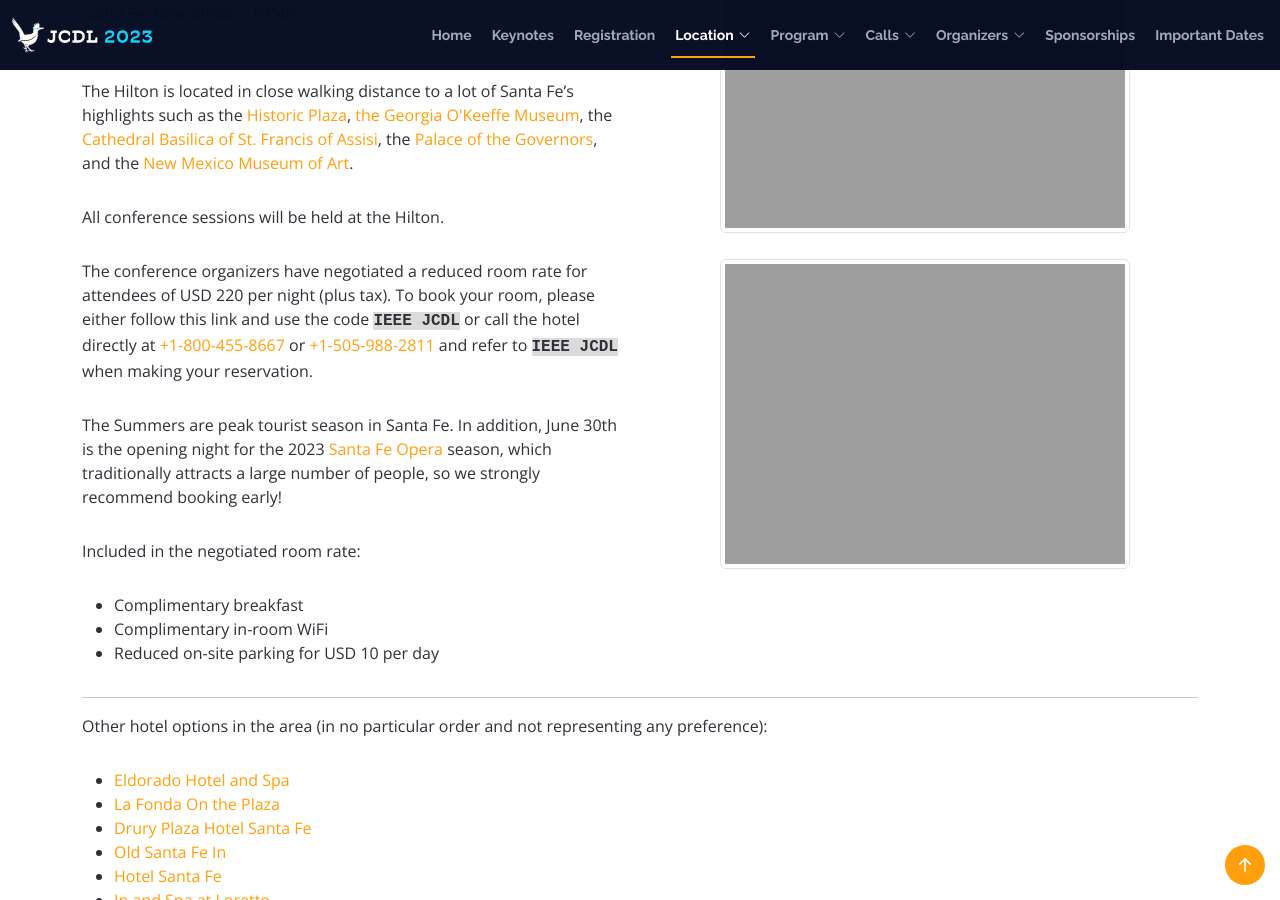
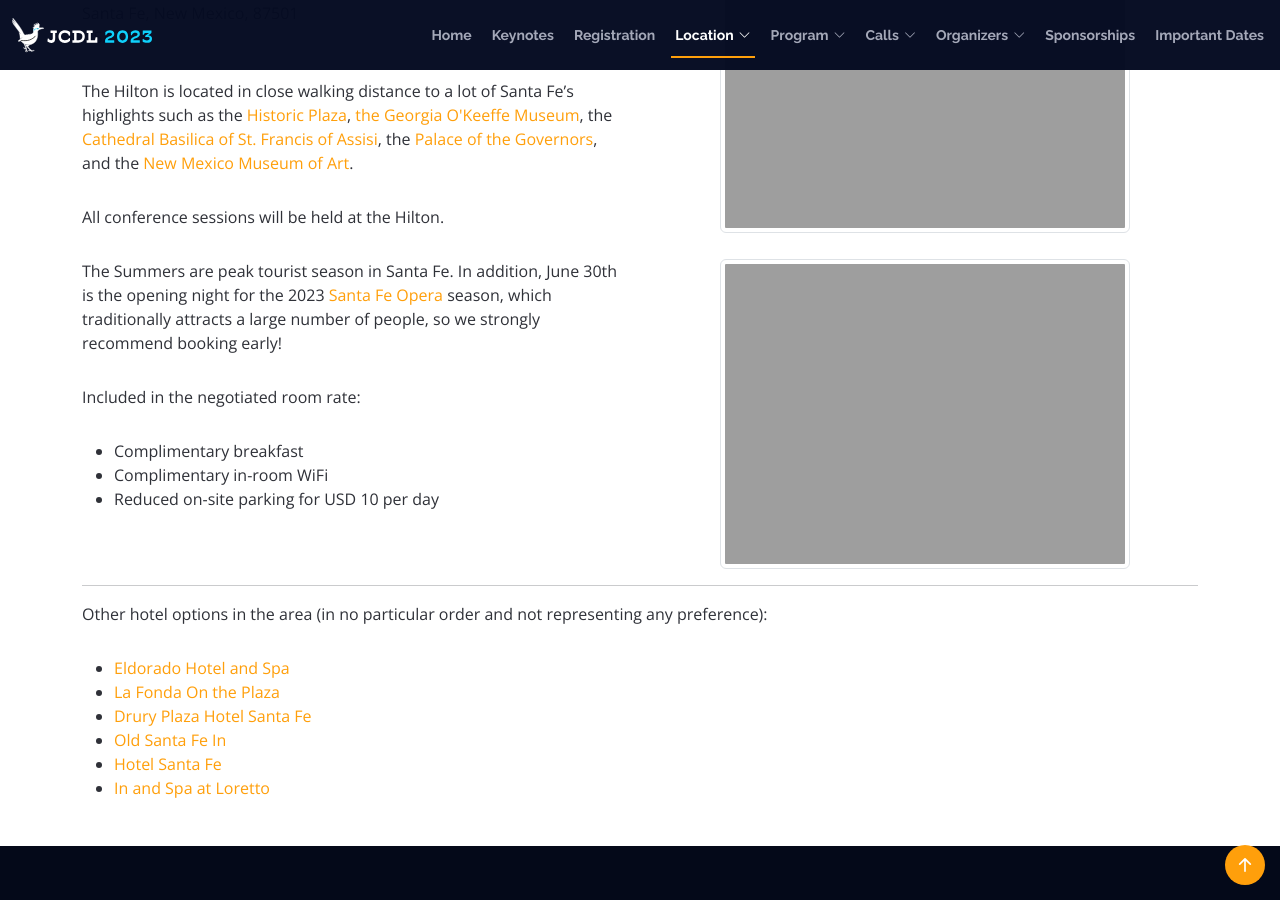
Before and after one commit to shawnmjones/JCDL2023-website-source, a Jekyll site: the page built from venue.html, in a window 1280 px wide and 900 px high, scrolled down 315 px. Built offline with Jekyll 4.4.1, drawn with Linux system fonts in a browser that asks for light colours.

Commit message:
Removing booking information for now

```diff
--- a/venue.html
+++ b/venue.html
@@ -54,10 +54,6 @@
                 <div class="col-lg-6">
 
                 <p>
-                The conference organizers have negotiated a reduced room rate for attendees of USD 220 per night (plus tax). To book your room, please either follow this link and use the code <span style="font-weight: bold; font-family:'Courier New', Courier, monospace; background-color: rgb(220, 219, 219);">IEEE JCDL</span> or call the hotel directly at <a href="tel:18004458667">+1-800-455-8667</a> or <a href="tel:15059882811">+1-505-988-2811</a> and refer to <span style="font-weight: bold; font-family:'Courier New', Courier, monospace; background-color: rgb(220, 219, 219);">IEEE JCDL</span> when making your reservation.
-                </p>
-
-                <p>
                 The Summers are peak tourist season in Santa Fe. In addition, June 30th is the opening night for the 2023 <a href="https://www.santafeopera.org/calendar/">Santa Fe Opera</a> season, which traditionally attracts a large number of people, so we strongly recommend booking early!
                 </p>
 
```
